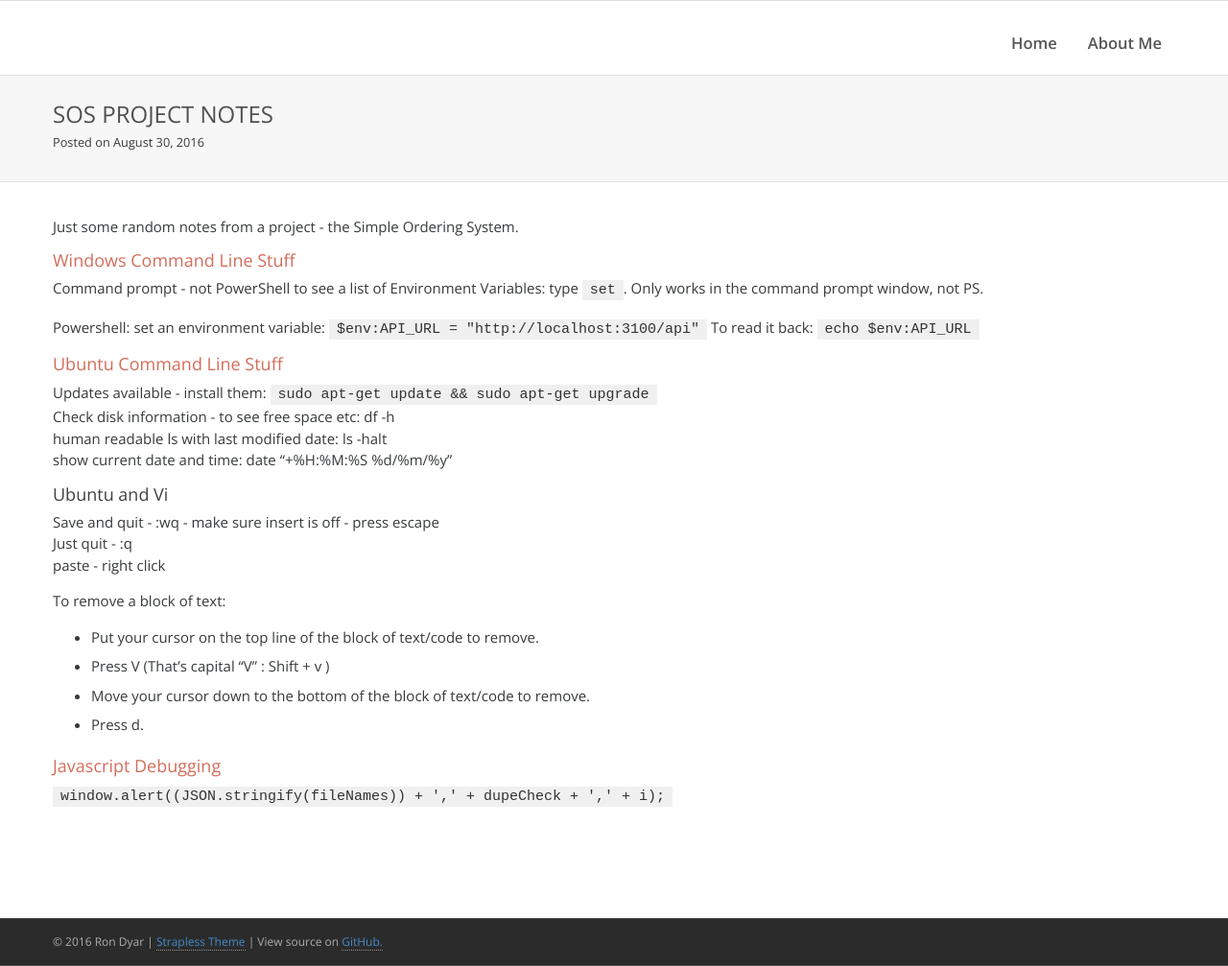
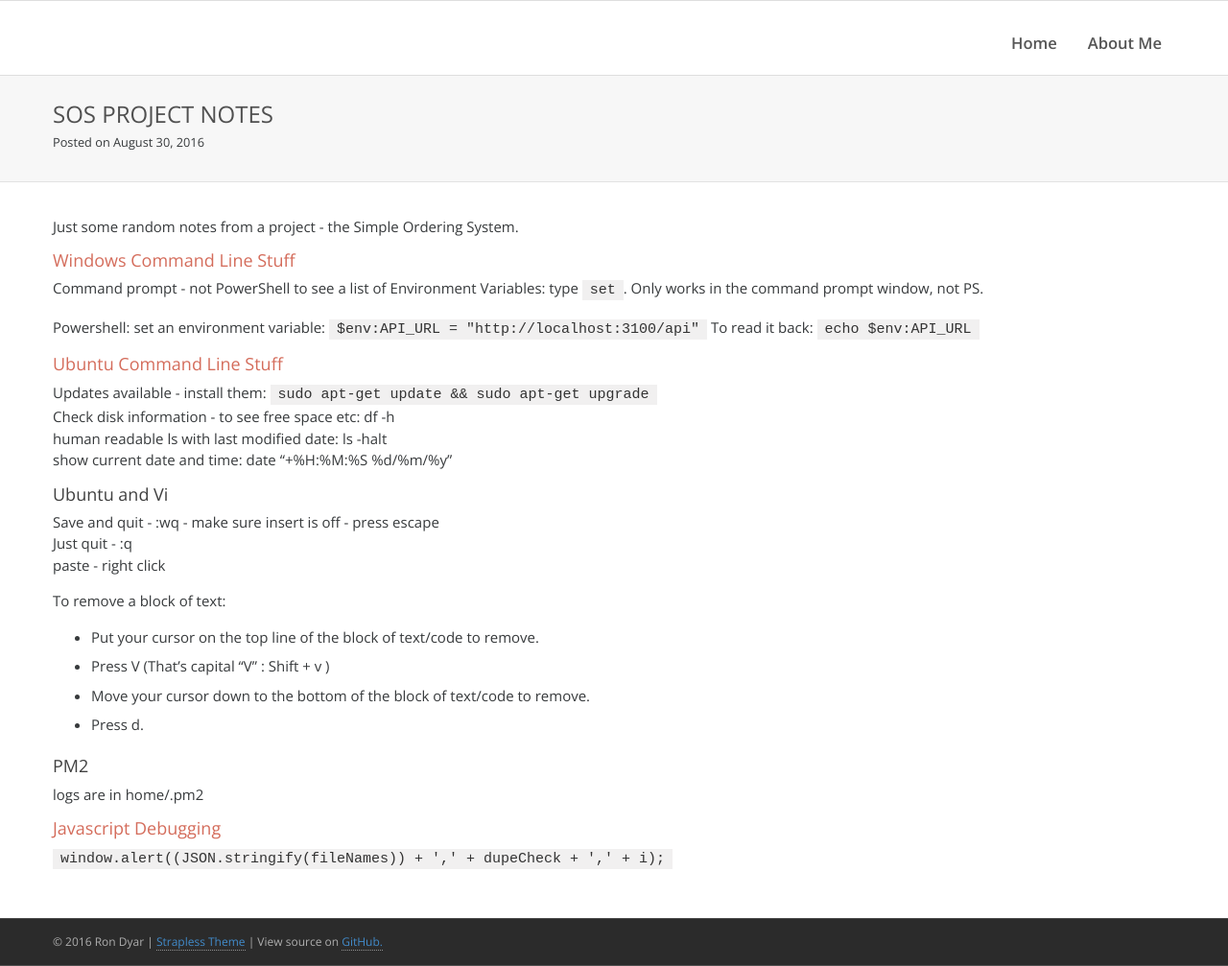
Before and after one commit to rdyar/rdyar.github.io, a Jekyll site: the page built from _posts/2016-08-30-SOS-project-notes.md, in a window 1280 px wide and 1007 px high. Shown: the whole window at 96% size. Built offline with Jekyll 4.4.1, drawn with Linux system fonts in a browser that asks for light colours.

Commit message:
Update 2016-08-30-SOS-project-notes.md

```diff
--- a/_posts/2016-08-30-SOS-project-notes.md
+++ b/_posts/2016-08-30-SOS-project-notes.md
@@ -30,6 +30,9 @@ To remove a block of text:
 - Move your cursor down to the bottom of the block of text/code to remove.
 - Press d.
 
+### PM2
+logs are in home/.pm2
+
 ## Javascript Debugging
 
 `window.alert((JSON.stringify(fileNames)) + ',' + dupeCheck + ',' + i);`
```
